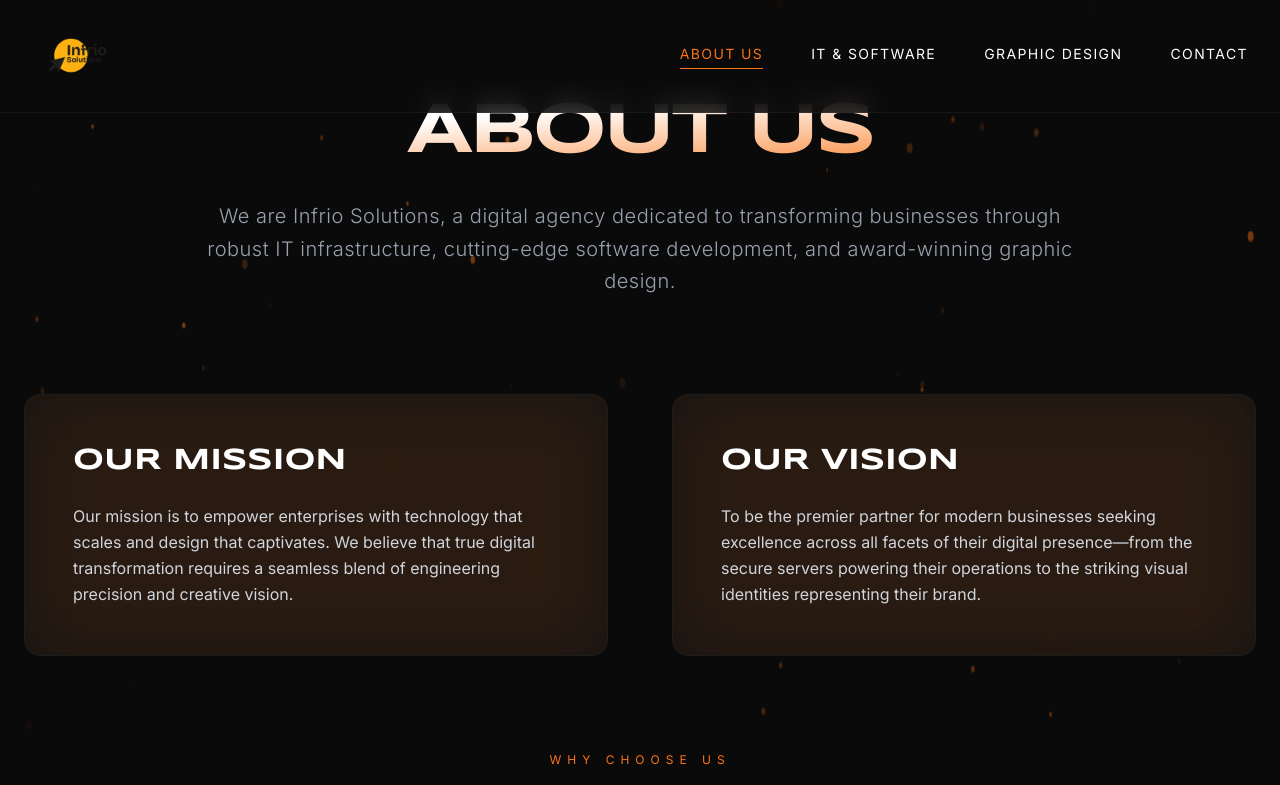
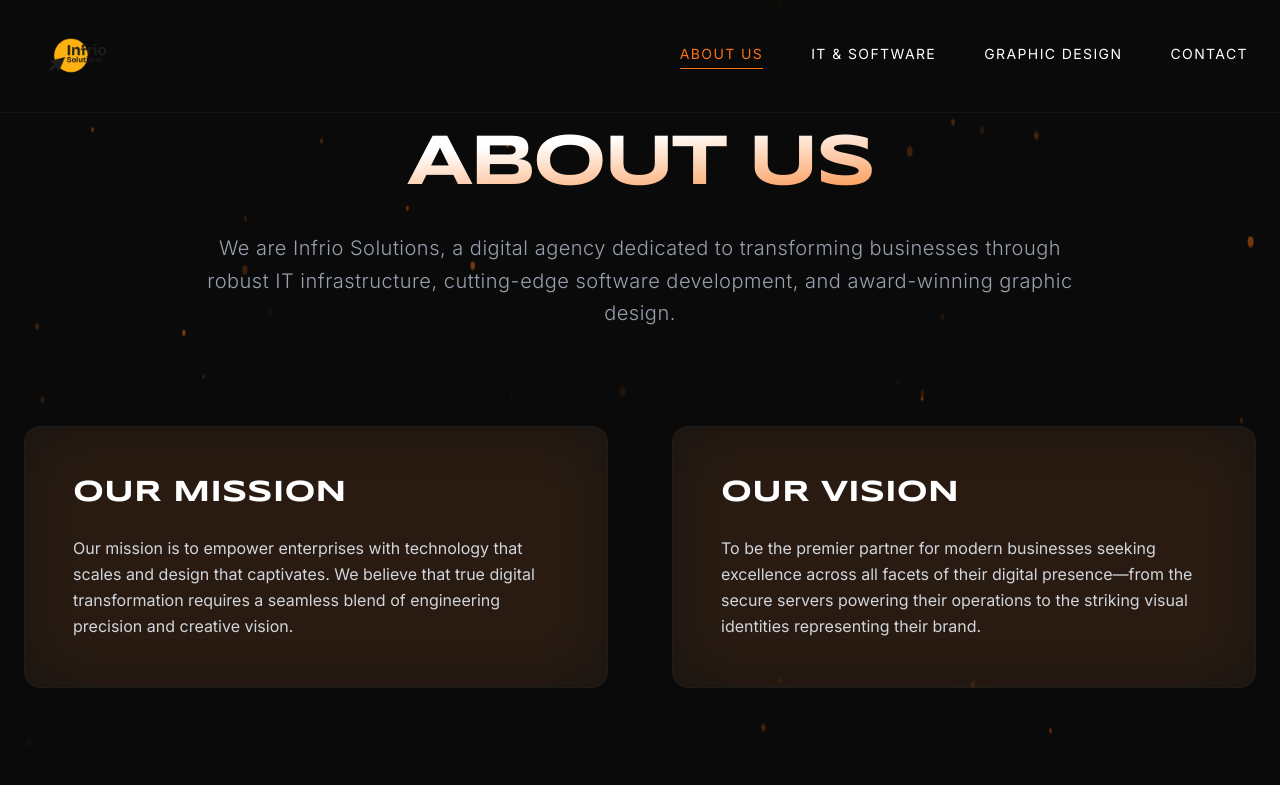
Before and after one commit to ark7136/infrio-solutions, a React (Vite) app: page /about in a window 1280 px wide. Shown: the top 785 px of the page. Built offline with nearby package versions, Linux system fonts and the light colour scheme.

Commit message:
Increase page top padding to fix navbar overlap

```diff
--- a/src/pages/About.jsx
+++ b/src/pages/About.jsx
@@ -3,7 +3,7 @@
 
 export default function About() {
   return (
-    <div className="w-full pt-24 pb-24">
+    <div className="w-full pt-32 pb-24">
       <div className="container mx-auto px-6">
         <div className="max-w-4xl mx-auto text-center mb-24">
           <h1 className="font-display text-5xl md:text-7xl font-bold leading-none tracking-tighter mb-8 text-gradient uppercase">
--- a/src/pages/Contact.jsx
+++ b/src/pages/Contact.jsx
@@ -2,7 +2,7 @@
 
 export default function Contact() {
   return (
-    <div className="w-full pt-24 pb-24 min-h-screen flex flex-col justify-center">
+    <div className="w-full pt-32 pb-24 min-h-screen flex flex-col justify-center">
       <div className="container mx-auto px-6">
         <div className="grid lg:grid-cols-2 gap-20 items-center">
 
--- a/src/pages/GraphicDesign.jsx
+++ b/src/pages/GraphicDesign.jsx
@@ -34,7 +34,7 @@
 
 export default function GraphicDesign() {
   return (
-    <div className="w-full pt-24 pb-24">
+    <div className="w-full pt-32 pb-24">
       <div className="container mx-auto px-6">
         <div className="max-w-4xl mx-auto text-center mb-20">
           <h1 className="font-display text-4xl md:text-6xl font-bold leading-none tracking-tighter mb-8 text-gradient uppercase">
--- a/src/pages/ITSoftware.jsx
+++ b/src/pages/ITSoftware.jsx
@@ -26,7 +26,7 @@
   ];
 
   return (
-    <div className="w-full pt-24 pb-24">
+    <div className="w-full pt-32 pb-24">
       <div className="container mx-auto px-6">
         <div className="max-w-4xl mx-auto text-center mb-24">
           <h1 className="font-display text-4xl md:text-6xl font-bold leading-none tracking-tighter mb-8 text-gradient uppercase">
```
Also changed, not shown: src/pages/Home.jsx (line endings or trailing spaces).
